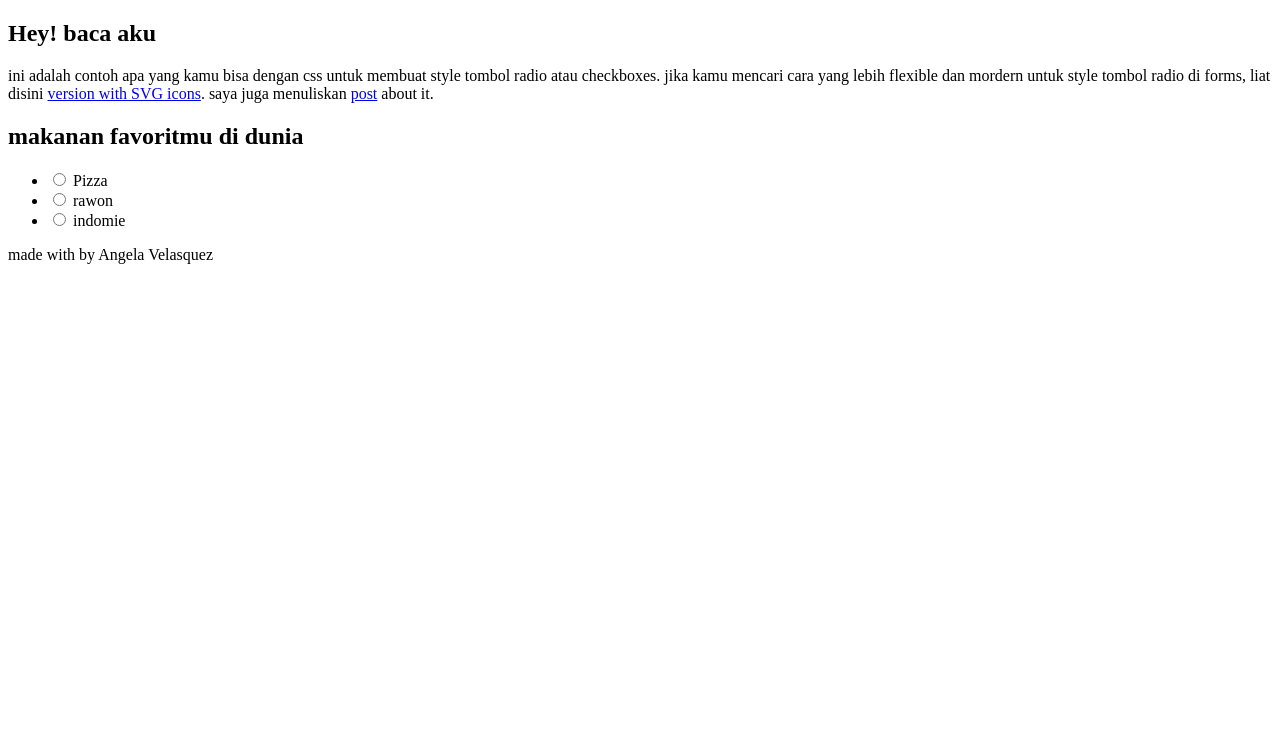
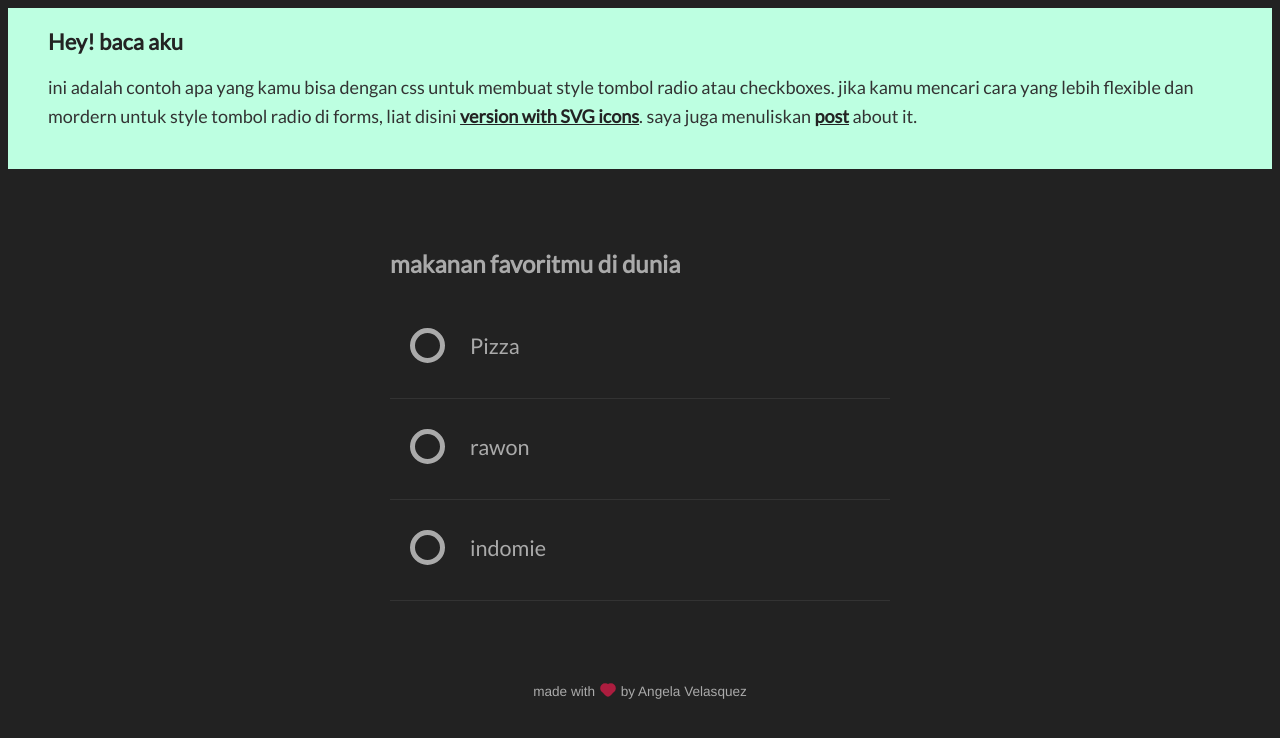
Before and after one commit to alif81/radio-button, a plain HTML site: page index.html in a window 1280 px wide. Drawn offline with Linux system fonts and the light colour scheme.

Commit message:
Update index.html

```diff
--- a/index.html
+++ b/index.html
@@ -4,7 +4,7 @@
   <meta charset="utf-8">
   <meta name="viewport" content="width=device-width, initial-scale=1">
   <title>radio button</title>
-  <link rel="stylesheet" type="text/css" href="percobaan.css">
+  <link rel="stylesheet" type="text/css" href="style.css">
 </head>
 <body>
 <div class="alert">
```
